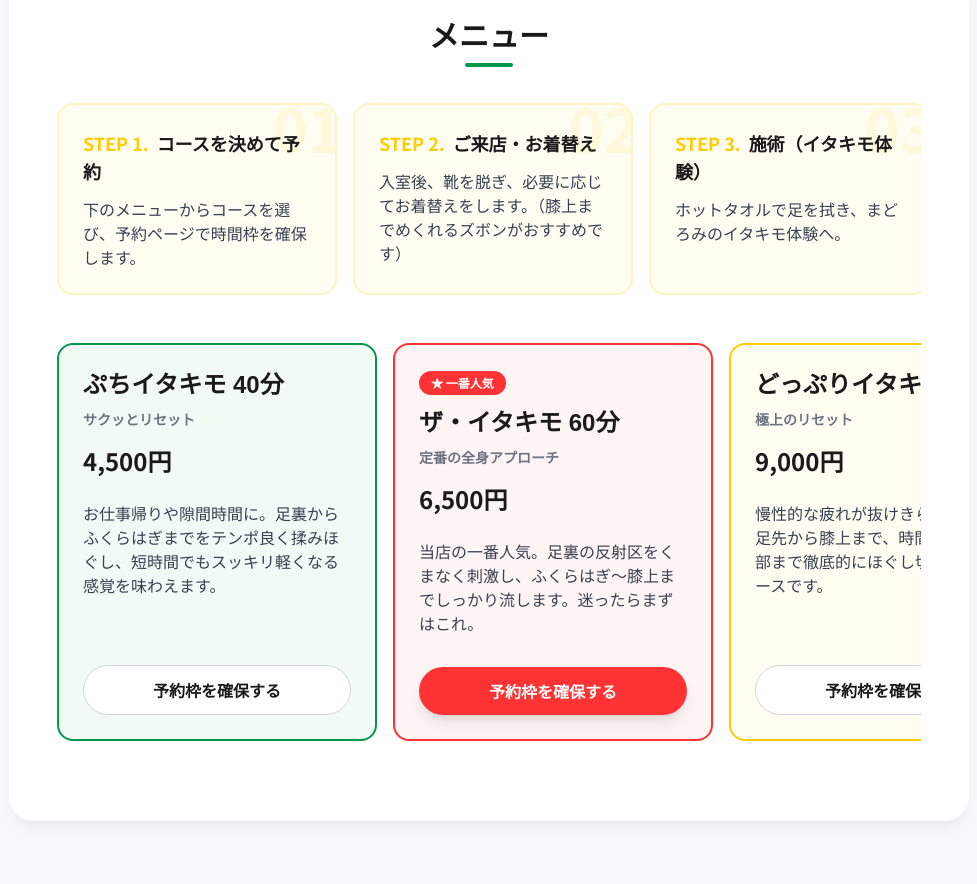
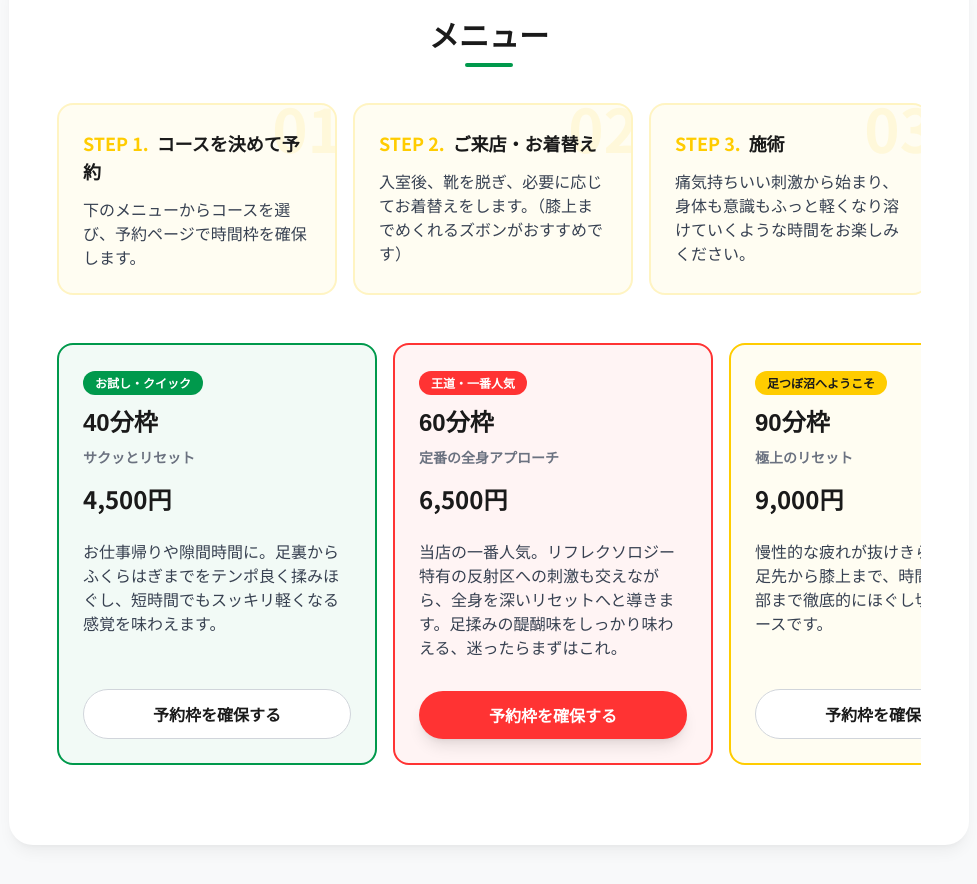
Before and after one commit to ashiyafukusuke/fukusuke2, a Next.js app: page / in a window 1280 px wide. Shown: the part 2360-3244 px from the top of the page, without its empty margins (151-1128 px from the left). Built offline with nearby package versions, Linux system fonts and the light colour scheme.

Commit message:
Add files via upload

```diff
--- a/src/components/MenuCarousel.tsx
+++ b/src/components/MenuCarousel.tsx
@@ -4,37 +4,43 @@ import { motion } from "framer-motion";
 export default function MenuCarousel() {
   const menus = [
     {
-      title: "ぷちイタキモ 40分",
+      title: "40分枠",
       price: "4,500円",
       desc: "サクッとリセット",
       content: "お仕事帰りや隙間時間に。足裏からふくらはぎまでをテンポ良く揉みほぐし、短時間でもスッキリ軽くなる感覚を味わえます。",
       color: "border-olive",
-      bg: "bg-olive/5"
+      bg: "bg-olive/5",
+      badge: "お試し・クイック",
+      badgeColor: "bg-olive text-white"
     },
     {
-      title: "ザ・イタキモ 60分",
+      title: "60分枠",
       price: "6,500円",
       desc: "定番の全身アプローチ",
-      content: "当店の一番人気。足裏の反射区をくまなく刺激し、ふくらはぎ〜膝上までしっかり流します。迷ったらまずはこれ。",
+      content: "当店の一番人気。リフレクソロジー特有の反射区への刺激も交えながら、全身を深いリセットへと導きます。足揉みの醍醐味をしっかり味わえる、迷ったらまずはこれ。",
       color: "border-terracotta",
       bg: "bg-terracotta/5",
-      badge: "★ 一番人気"
+      badge: "王道・一番人気",
+      badgeColor: "bg-terracotta text-white",
+      isPopular: true
     },
     {
-      title: "どっぷりイタキモ 90分",
+      title: "90分枠",
       price: "9,000円",
       desc: "極上のリセット",
       content: "慢性的な疲れが抜けきらない方に。足先から膝上まで、時間をかけて細部まで徹底的にほぐし切る至福のコースです。",
       color: "border-vitality",
-      bg: "bg-vitality/5"
+      bg: "bg-vitality/5",
+      badge: "足つぼ沼へようこそ",
+      badgeColor: "bg-vitality text-ink"
     }
   ];
 
   const steps = [
     { title: "コースを決めて予約", desc: "下のメニューからコースを選び、予約ページで時間枠を確保します。" },
     { title: "ご来店・お着替え", desc: "入室後、靴を脱ぎ、必要に応じてお着替えをします。（膝上までめくれるズボンがおすすめです）" },
-    { title: "施術（イタキモ体験）", desc: "ホットタオルで足を拭き、まどろみのイタキモ体験へ。" },
-    { title: "お目覚め・お着替え", desc: "スッキリ目覚めたらお着替えを。" },
+    { title: "施術", desc: "痛気持ちいい刺激から始まり、身体も意識もふっと軽くなり溶けていくような時間をお楽しみください。" },
+    { title: "施術終了・お着替え", desc: "全身がスッキリと軽くなった状態でお着替えをしていただきます。" },
     { title: "お会計・ご退室", desc: "すべて「予約した時間枠の中」で完了します。遅刻した場合でも終了時間は遅れませんのでご安心を。" }
   ];
 
@@ -86,7 +92,7 @@ export default function MenuCarousel() {
             >
               <div>
                 {item.badge && (
-                  <span className="inline-block bg-terracotta text-white text-xs font-bold px-3 py-1 rounded-full mb-3">
+                  <span className={`inline-block text-xs font-bold px-3 py-1 rounded-full mb-3 ${item.badgeColor}`}>
                     {item.badge}
                   </span>
                 )}
@@ -100,7 +106,7 @@ export default function MenuCarousel() {
               <a
                 href="#"
                 className={`block text-center w-full py-3 rounded-full font-bold transition-all duration-300 ${
-                  item.badge
+                  item.isPopular
                   ? "bg-terracotta text-white shadow-lg hover:bg-[#C6674B]"
                   : "bg-white text-ink border border-gray-300 hover:bg-gray-50"
                 }`}
```
